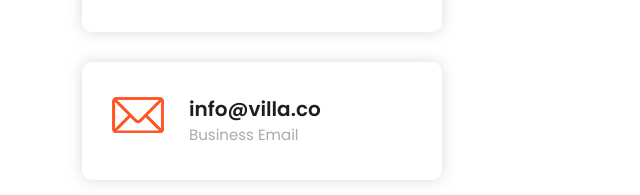
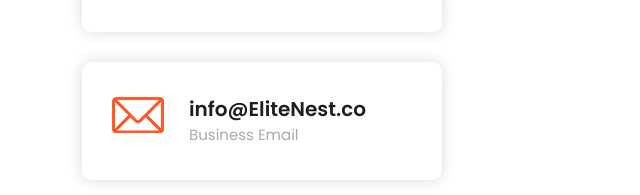
Before and after one commit to Movic001/EliteNest-Realt, a plain HTML site: page contact.html in a window 1280 px wide. Shown: the part 1090-1285 px from the top of the page, 0-640 px from the left. Drawn offline with nearby package versions, Linux system fonts and the light colour scheme.

Commit message:
initial changes

```diff
--- a/contact.html
+++ b/contact.html
@@ -150,7 +150,7 @@
                     alt=""
                     style="max-width: 52px"
                   />
-                  <h6>info@villa.co<br /><span>Business Email</span></h6>
+                  <h6>info@EliteNest.co<br /><span>Business Email</span></h6>
                 </div>
               </div>
             </div>
```
